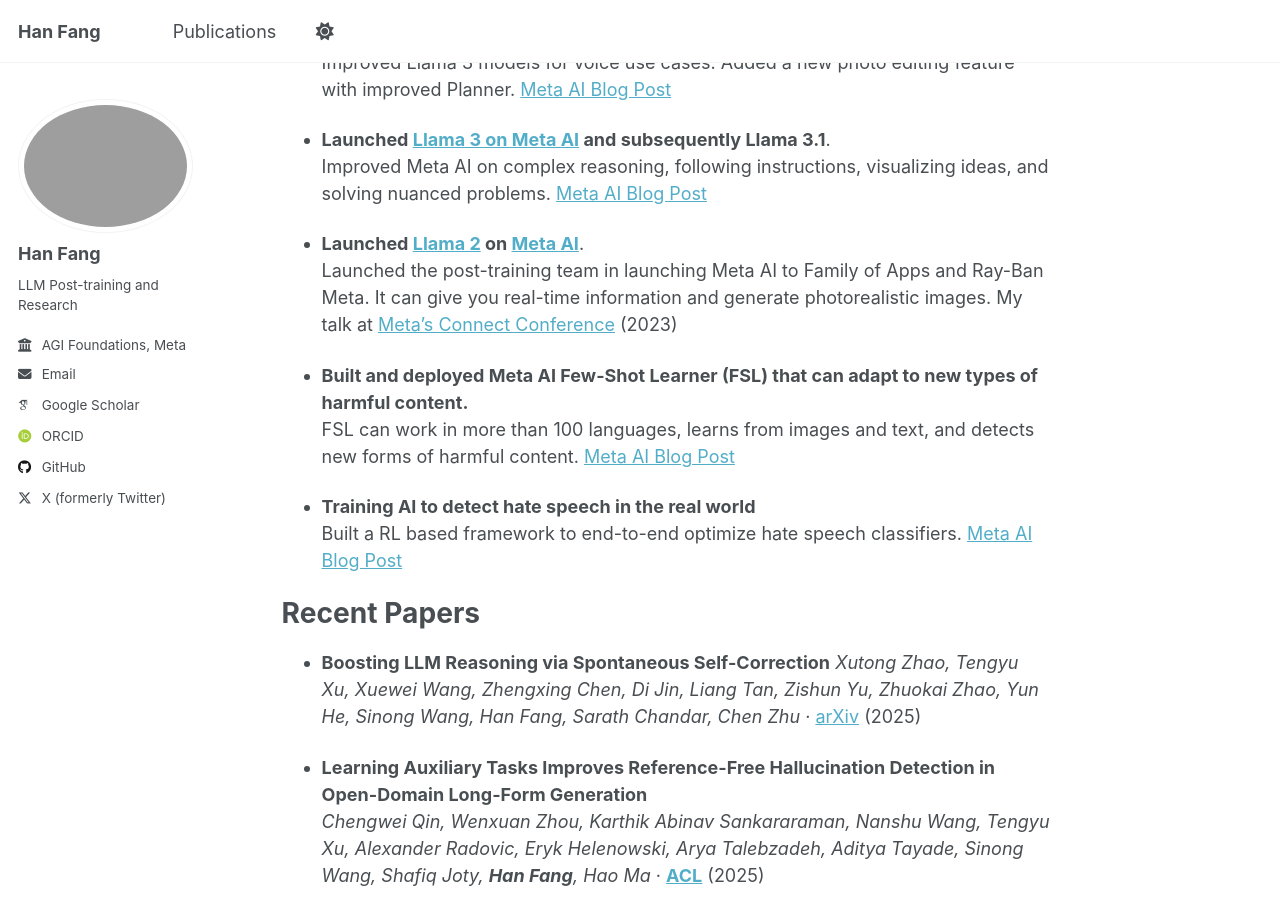
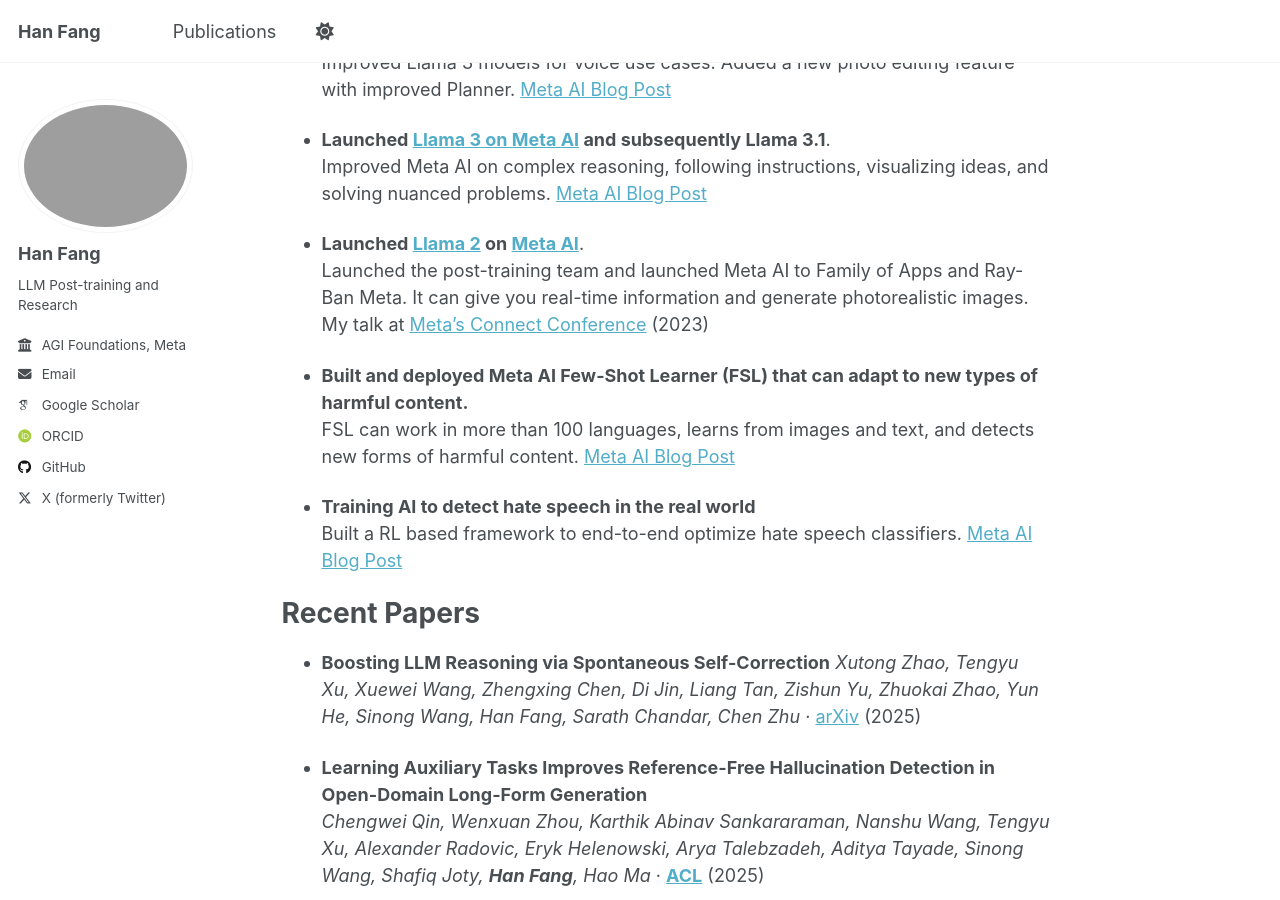
Before and after one commit to hanfang/hanfang.github.io, a Jekyll site: the page built from _pages/about.md, in a window 1280 px wide and 900 px high, scrolled down 562 px. Built offline with Jekyll 4.4.1, drawn with Linux system fonts in a browser that asks for light colours; some web fonts are replaced; a script that is not in the unit is left out.

Commit message:
Update about.md

```diff
--- a/_pages/about.md
+++ b/_pages/about.md
@@ -28,7 +28,7 @@
   Improved Meta AI on complex reasoning, following instructions, visualizing ideas, and solving nuanced problems. [Meta AI Blog Post](https://ai.meta.com/blog/meta-llama-3-1/)
 
 * **Launched [Llama 2](https://about.fb.com/news/2023/09/introducing-ai-powered-assistants-characters-and-creative-tools/) on [Meta AI](https://www.meta.ai/)**.
-  Launched the post-training team in launching Meta AI to Family of Apps and Ray-Ban Meta. It can give you real-time information and generate photorealistic images. My talk at [Meta's Connect Conference](https://developers.facebook.com/videos/2023/building-metas-next-generation-ai-product-experiences-with-llama/) (2023)
+  Launched the post-training team and launched Meta AI to Family of Apps and Ray-Ban Meta. It can give you real-time information and generate photorealistic images. My talk at [Meta's Connect Conference](https://developers.facebook.com/videos/2023/building-metas-next-generation-ai-product-experiences-with-llama/) (2023)
 
 * **Built and deployed Meta AI Few-Shot Learner (FSL) that can adapt to new types of harmful content.**
   FSL can work in more than 100 languages, learns from images and text, and detects new forms of harmful content. [Meta AI Blog Post](https://ai.meta.com/blog/harmful-content-can-evolve-quickly-our-new-ai-system-adapts-to-tackle-it/)
```
